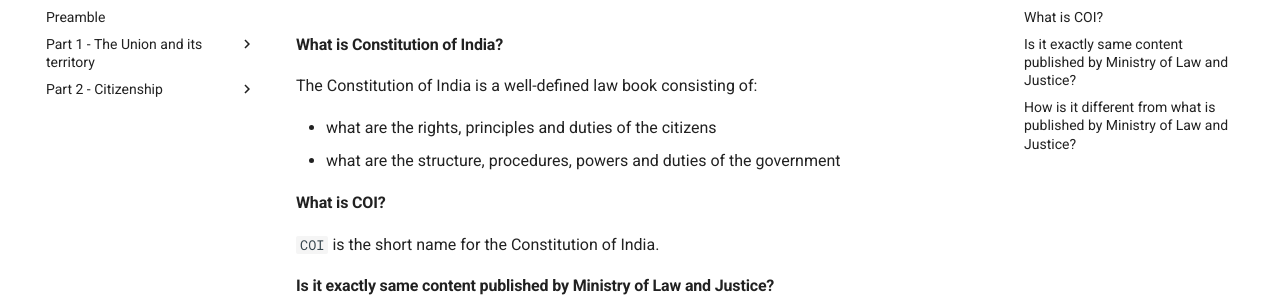
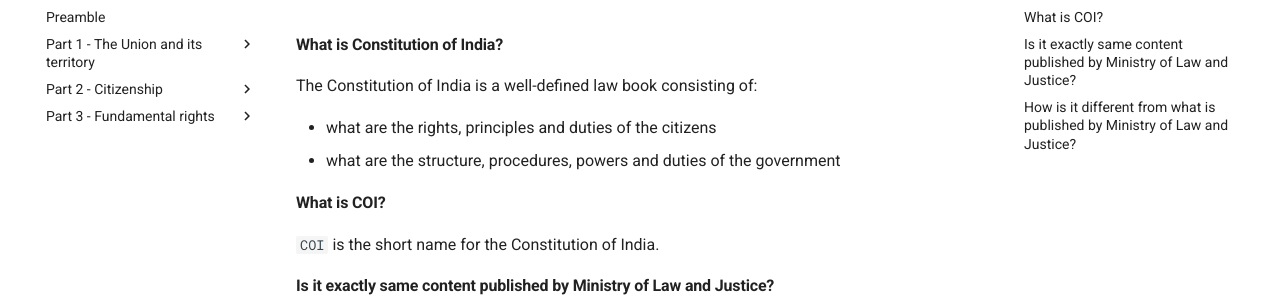
Before and after one commit to patashale/coi, an MkDocs documentation site: the page built from docs/index.md, in a window 1280 px wide. Shown: the part 148-448 px from the top of the page. Built offline with MkDocs 1.6.1 and Material for MkDocs 9.7.7, drawn with Linux system fonts in a browser that asks for light colours; comment, search, counter and statistics services are not loaded; some of the changed lines change nothing that is shown.

Commit message:
add part-three to nav

```diff
--- a/mkdocs.yml
+++ b/mkdocs.yml
@@ -76,5 +76,41 @@
     - Article 9: en/9.md
     - Article 10: en/10.md
     - Article 11: en/11.md
+  - Part 3 - Fundamental rights:
+    - General:
+      - Article 12: en/12.md
+      - Article 13: en/13.md
+    - Right to equality:
+      - Article 14: en/14.md
+      - Article 15: en/15.md
+      - Article 16: en/16.md
+      - Article 17: en/17.md
+      - Article 18: en/18.md
+    - Right to freedom:
+      - Article 19: en/19.md
+      - Article 20: en/20.md
+      - Article 21: en/21.md
+      - Article 21A: en/21A.md
+      - Article 22: en/22.md
+    - Right to exploitation:
+      - Article 23: en/23.md
+      - Article 24: en/24.md
+    - Right to religion:
+      - Article 25: en/25.md
+      - Article 26: en/26.md
+      - Article 27: en/27.md
+      - Article 28: en/28.md
+    - Cultural and educational rights:
+      - Article 29: en/29.md
+      - Article 30: en/30.md
+    - Saving of certain laws:
+      - Article 31A: en/31A.md
+      - Article 31B: en/31B.md
+      - Article 31C: en/31C.md
+    - Right to constitutional remedies:
+      - Article 32: en/32.md
+      - Article 33: en/33.md
+      - Article 34: en/34.md
+      - Article 35: en/35.md
 
 copyright: <a property="dct:title" rel="cc:attributionURL" href="https://www.patashale.in/coi">Constitution of India</a> by <a rel="cc:attributionURL dct:creator" property="cc:attributionName" href="https://www.github.com/patashale">Patashale™</a> is licensed under <a href="https://creativecommons.org/licenses/by-sa/4.0/?ref=chooser-v1" target="_blank" rel="license noopener noreferrer" style="display:inline-block;">CC BY-SA 4.0</a> & <a href="https://www.gnu.org/licenses/agpl-3.0" target="_blank" rel="license noopener noreferrer" style="display:inline-block;">AGPL 3.0</a>
```
